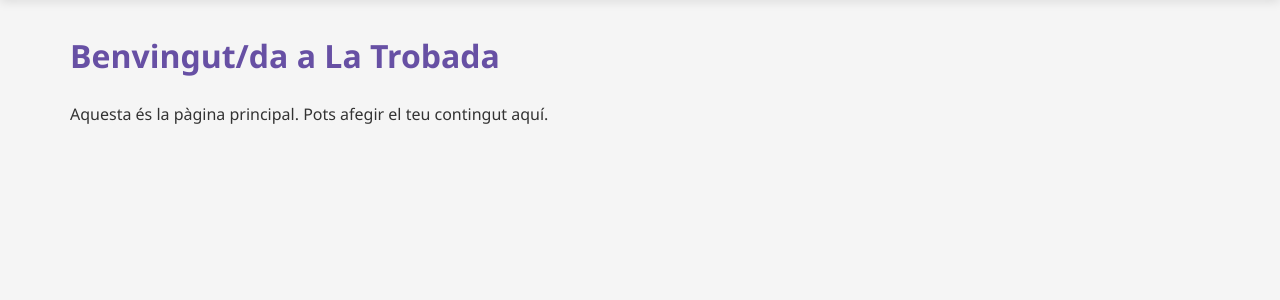
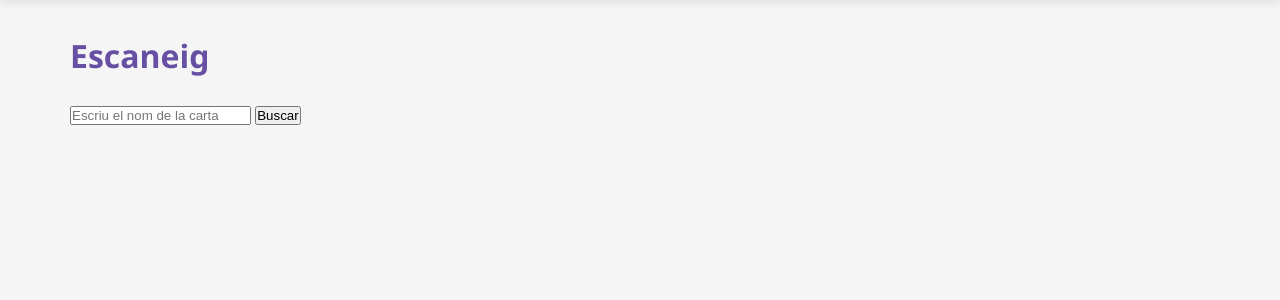
Before and after one commit to NilJou/Web_La_trobada, a Flask app: page /escaner in a window 1280 px wide. Shown: the part 68-368 px from the top of the page. Run offline with Flask 3, Linux system fonts and the light colour scheme.

Commit message:
Escaner Base

```diff
--- a/webapp/__init__.py
+++ b/webapp/__init__.py
@@ -6,5 +6,5 @@ def create_app():
     # Register blueprints or routes here
     from .routes import routes
     app.register_blueprint(routes, url_prefix='/')
-
+    app.config["SECRET_KEY"]="test"
     return app
--- a/webapp/routes.py
+++ b/webapp/routes.py
@@ -1,4 +1,4 @@
-from flask import Flask, render_template, Blueprint,jsonify,request
+from flask import Flask, render_template, Blueprint, jsonify, request, session
 import requests
 
 routes = Blueprint('routes', __name__)
@@ -30,6 +30,7 @@ def login():
             if response.status_code == 200:
                 data = response.json()
                 print("Login successful:", data)
+                session['user'] = data.get('user')
                 # Process successful login
                 return render_template('foro.html')
             else:
@@ -103,6 +104,49 @@ def foro():
 def escaner():
     return render_template('escaner.html')
 
+@routes.route('/carta/web', methods=['GET', 'POST'])
+def carta_web():
+    try:
+        if request.method == 'POST':
+            nom = request.form.get('nom')
+
+            if not nom:
+                return render_template('escaner.html', error="Si us plau, introdueix un nom de carta")
+
+            api_url = "http://10.100.0.78:5000/api/carta/web"
+            headers = {'Content-Type': 'application/json'}
+            payload = {"nom": nom}
+
+            response = requests.post(api_url, json=payload, headers=headers)
+            print(f"[DEBUG] Resposta de l'API (status {response.status_code}):")
+            print(f"Headers: {response.headers}")
+            print(f"Contingut: {response.text}")
+            if response.status_code == 200:
+                cartes = response.json()  # Obtenim la llista de cartes
+                if not cartes:
+                    return render_template('escaner.html',
+                                         nom_buscat=nom,
+                                         error="No s'han trobat cartes amb aquest nom")
+
+                return render_template('escaner.html',
+                                    nom_buscat=nom,
+                                    cartes=cartes)
+
+
+            else:
+                error_msg = response.json().get('error', 'Error en la cerca de cartes')
+                return render_template('escaner.html',
+                                    error=error_msg)
+
+        return render_template('escaner.html')
+
+    except requests.exceptions.RequestException as e:
+        return render_template('escaner.html',
+                             error="Error de connexió amb el servidor de cartes")
+    except Exception as e:
+        return render_template('escaner.html',
+                             error=f"Error inesperat: {str(e)}")
+
 @routes.route('/colleccio')
 def colleccio():
     return render_template('colleccio.html')
--- a/webapp/templates/escaner.html
+++ b/webapp/templates/escaner.html
@@ -33,8 +33,36 @@
 
         <!-- Contenido principal -->
         <main class="main-content">
-            <h1>Benvingut/da a La Trobada</h1>
-            <p>Aquesta és la pàgina principal. Pots afegir el teu contingut aquí.</p>
+            <h1>Escaneig</h1>
+
+            {% if error %}
+                <div class="alert error">{{ error }}</div>
+            {% endif %}
+
+            <form action="/carta/web" method="POST">
+                <input type="text" name="nom" placeholder="Escriu el nom de la carta" required
+                       value="{{ nom_buscat if nom_buscat else '' }}">
+                <button type="submit">Buscar</button>
+            </form>
+
+            {% if cartes %}
+            <div class="resultats-cartes">
+                <h2>Resultats per: "{{ nom_buscat }}"</h2>
+                <div class="cartes-container">
+                    {% for carta in cartes %}
+                    <div class="carta">
+                        <img src="{{ carta.imatge }}" alt="{{ carta.nom }}"
+                             onerror="this.src='{{ url_for('static', filename='placeholder.jpg') }}'">
+                        <div class="carta-info">
+                            <h3>{{ carta.nom }}</h3>
+                            <p>Expansió: {{ carta.expansio }}</p>
+                            <p>ID: {{ carta.id }}</p>
+                        </div>
+                    </div>
+                    {% endfor %}
+                </div>
+            </div>
+            {% endif %}
         </main>
     </body>
 </html>
```
